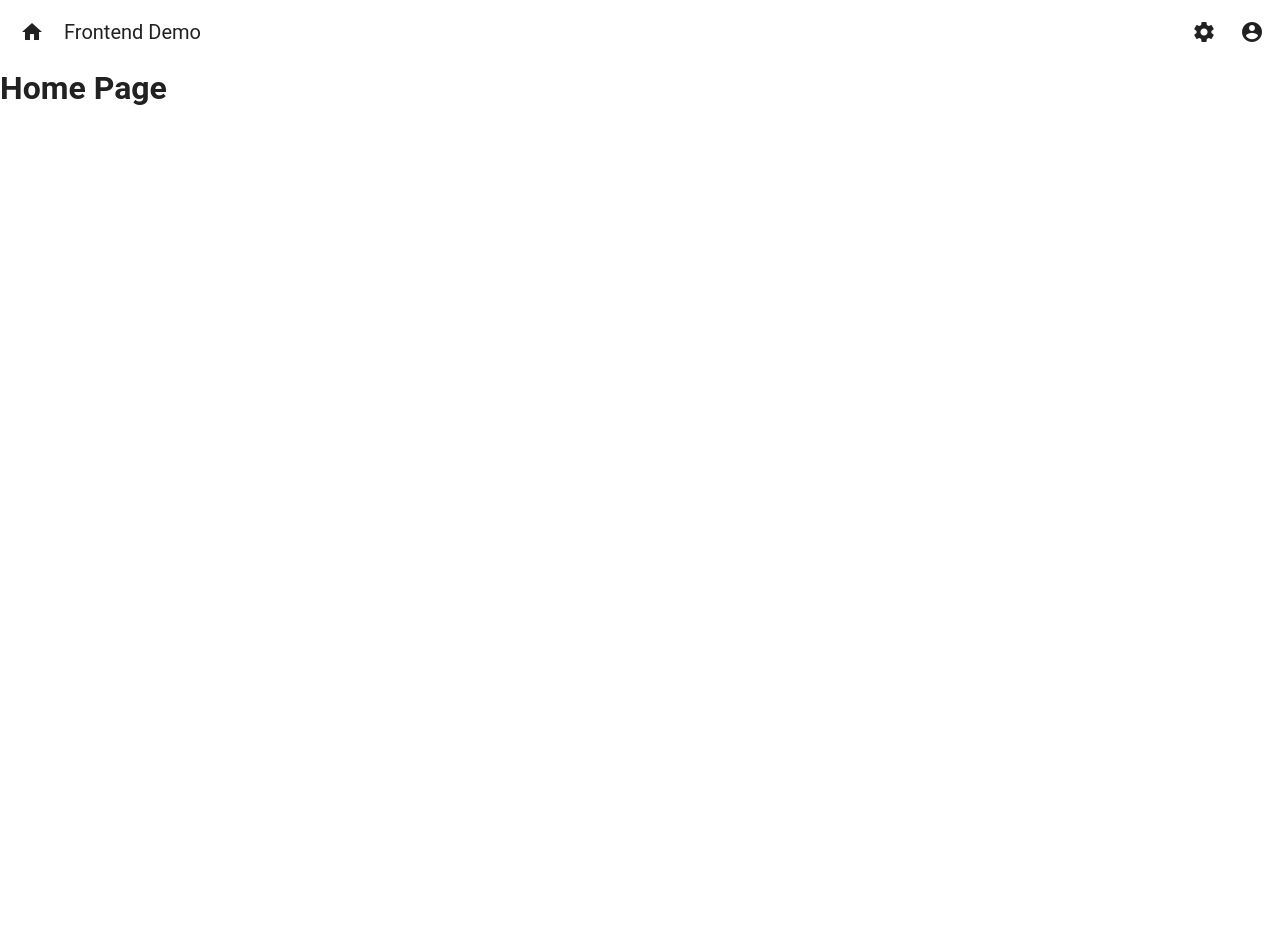
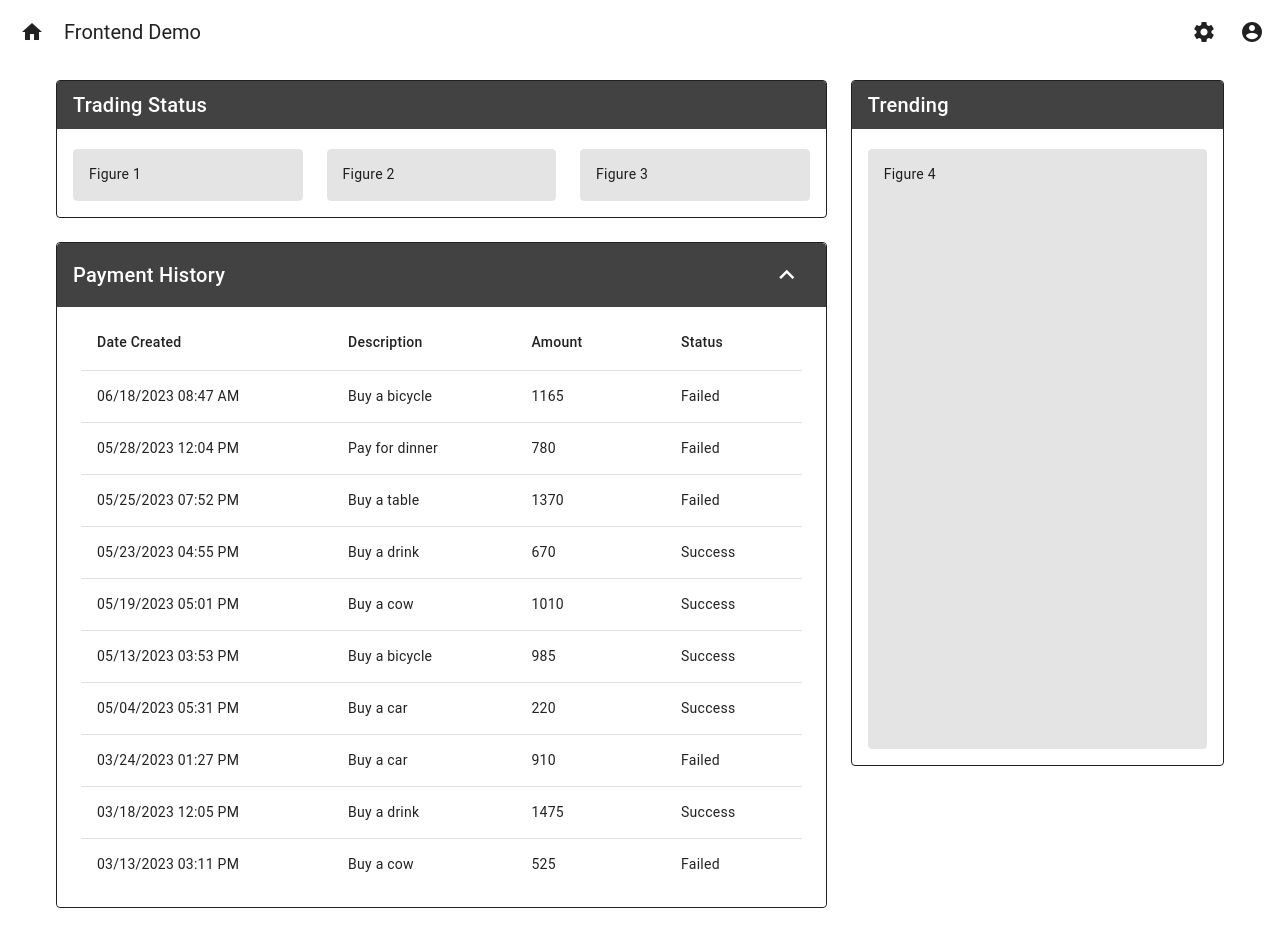
Before and after one commit to DriftKingTW/frontend-demo, a Vue app: page / in a window 1280 px wide. Before the commit the page ends 800 px from the top, so only its background shows below. Built offline with nearby package versions, Linux system fonts and the light colour scheme.

Commit message:
feat: add layout template

```diff
--- a/src/views/Home.vue
+++ b/src/views/Home.vue
@@ -1,7 +1,164 @@
-<script setup></script>
+<script setup>
+import { ref, reactive, onMounted, computed } from "vue";
+import { v4 as uuidv4 } from "uuid";
+
+// --- Data ---
+const panel = ref([0]);
+const headers = ref([
+  { title: "Date Created", key: "date" },
+  { title: "Description", key: "description" },
+  { title: "Amount", key: "amount" },
+  { title: "Status", key: "status" },
+]);
+const paymentHistory = reactive([]);
+
+// --- Functions ---
+/**
+ * Generate 10 random data to paymentHistory
+ * @param {void}
+ * @return {Array}
+ */
+const generateRandomData = () => {
+  // Sample dataset
+  const descriptionDataset = [
+    "Buy a car",
+    "Buy a cow",
+    "Buy a drink",
+    "Buy a bicycle",
+    "Pay for dinner",
+    "Buy a table",
+  ];
+
+  // Generate a list of 10 random payment history
+  const sampleDataset = Array.from({ length: 10 }, (_, i) => ({
+    id: uuidv4(),
+    date: new Date(
+      2023,
+      2 + Math.floor(Math.random() * 4),
+      1 + Math.floor(Math.random() * 30),
+      8 + Math.floor(Math.random() * 12),
+      Math.floor(Math.random() * 60)
+    ).toLocaleString("en-US", {
+      year: "numeric",
+      month: "2-digit",
+      day: "2-digit",
+      hour: "2-digit",
+      minute: "2-digit",
+      hour12: true,
+    }),
+    description: descriptionDataset[i % descriptionDataset.length],
+    amount: Math.floor(Math.random() * 400) * 5, // From 5 to 2000 and can be divided by 5
+    status: Math.random() > 0.5 ? "Success" : "Failed",
+  }));
+
+  // Remove , between date and time in sampleDataset
+  const formattedSampleDataset = sampleDataset.map((item) => {
+    const [date, time] = item.date.split(",");
+    return { ...item, date: `${date} ${time}` };
+  });
+
+  return formattedSampleDataset;
+};
+
+// --- Lifecycle Hooks ---
+
+onMounted(() => {
+  // Add sample data to paymentHistory
+  paymentHistory.push(...generateRandomData());
+  paymentHistory.sort((a, b) => new Date(b.date) - new Date(a.date));
+});
+</script>
 
 <template>
-  <h1>Home Page</h1>
+  <v-container>
+    <v-row>
+      <!-- Left Section -->
+      <v-col cols="8">
+        <v-row>
+          <!-- Trading Status -->
+          <v-col cols="12">
+            <v-card variant="outlined">
+              <v-card-title class="bg-grey-darken-3"
+                >Trading Status</v-card-title
+              >
+              <v-card-text>
+                <v-row class="mt-2">
+                  <v-col cols="4">
+                    <v-card variant="tonal">
+                      <v-card-text>
+                        <p>Figure 1</p>
+                      </v-card-text>
+                    </v-card>
+                  </v-col>
+                  <v-col cols="4">
+                    <v-card variant="tonal">
+                      <v-card-text>
+                        <p>Figure 2</p>
+                      </v-card-text>
+                    </v-card>
+                  </v-col>
+                  <v-col cols="4">
+                    <v-card variant="tonal">
+                      <v-card-text>
+                        <p>Figure 3</p>
+                      </v-card-text>
+                    </v-card>
+                  </v-col>
+                </v-row>
+              </v-card-text>
+            </v-card>
+          </v-col>
+
+          <!-- Payment History -->
+          <v-col cols="12">
+            <v-card variant="outlined">
+              <v-card-text class="pa-0">
+                <v-expansion-panels v-model="panel">
+                  <v-expansion-panel>
+                    <v-expansion-panel-title
+                      class="text-h6 pl-4 bg-grey-darken-3"
+                    >
+                      Payment History
+                    </v-expansion-panel-title>
+                    <v-expansion-panel-text>
+                      <v-data-table
+                        :headers="headers"
+                        :items="paymentHistory"
+                        :items-per-page="-1"
+                        fixed-header
+                        class="fill-height"
+                        item-value="id"
+                      >
+                        <template #bottom></template>
+                      </v-data-table>
+                    </v-expansion-panel-text>
+                  </v-expansion-panel>
+                </v-expansion-panels>
+              </v-card-text>
+            </v-card>
+          </v-col>
+        </v-row>
+      </v-col>
+
+      <!-- Right Section -->
+      <v-col cols="4">
+        <v-card variant="outlined">
+          <v-card-title class="bg-grey-darken-3">Trending</v-card-title>
+          <v-card-text>
+            <v-row class="mt-2">
+              <v-col cols="12">
+                <v-card variant="tonal" style="height: 600px">
+                  <v-card-text>
+                    <p>Figure 4</p>
+                  </v-card-text>
+                </v-card>
+              </v-col>
+            </v-row>
+          </v-card-text>
+        </v-card>
+      </v-col>
+    </v-row>
+  </v-container>
 </template>
 
 <style scoped></style>
```
